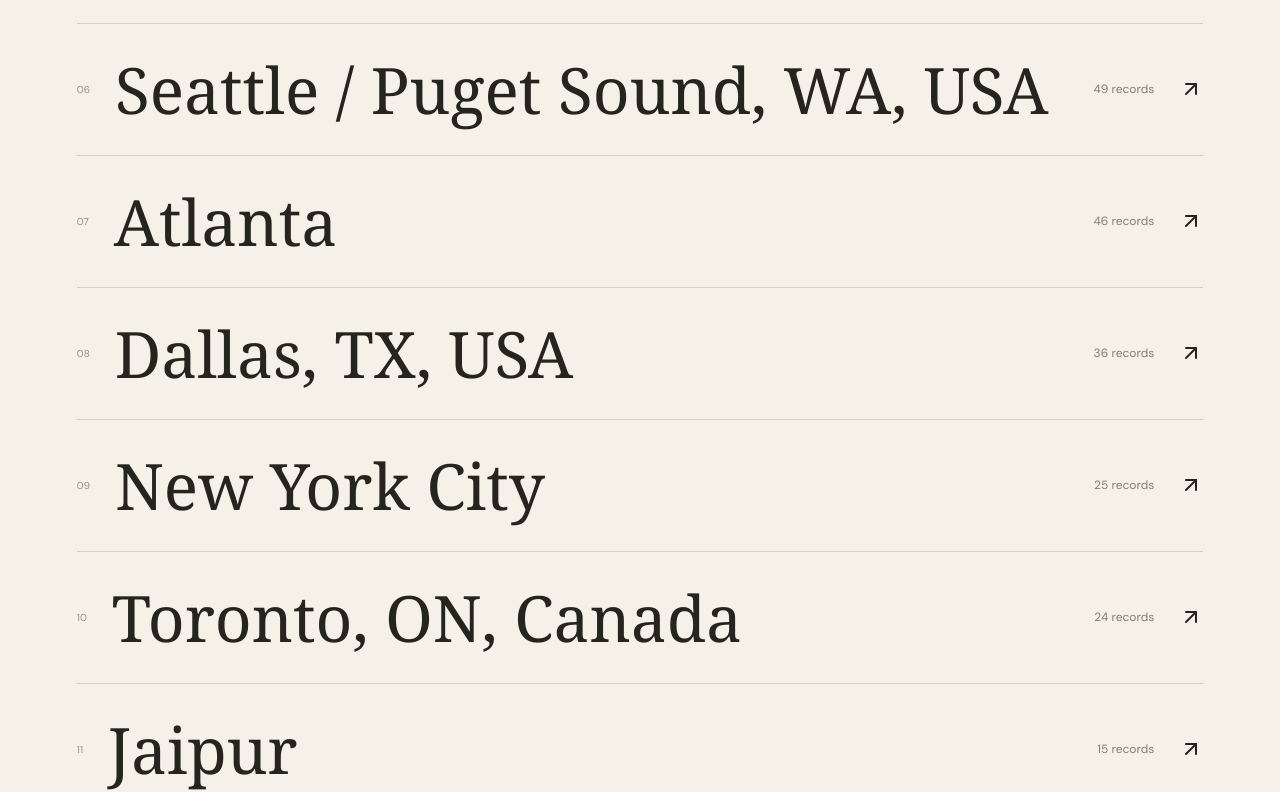
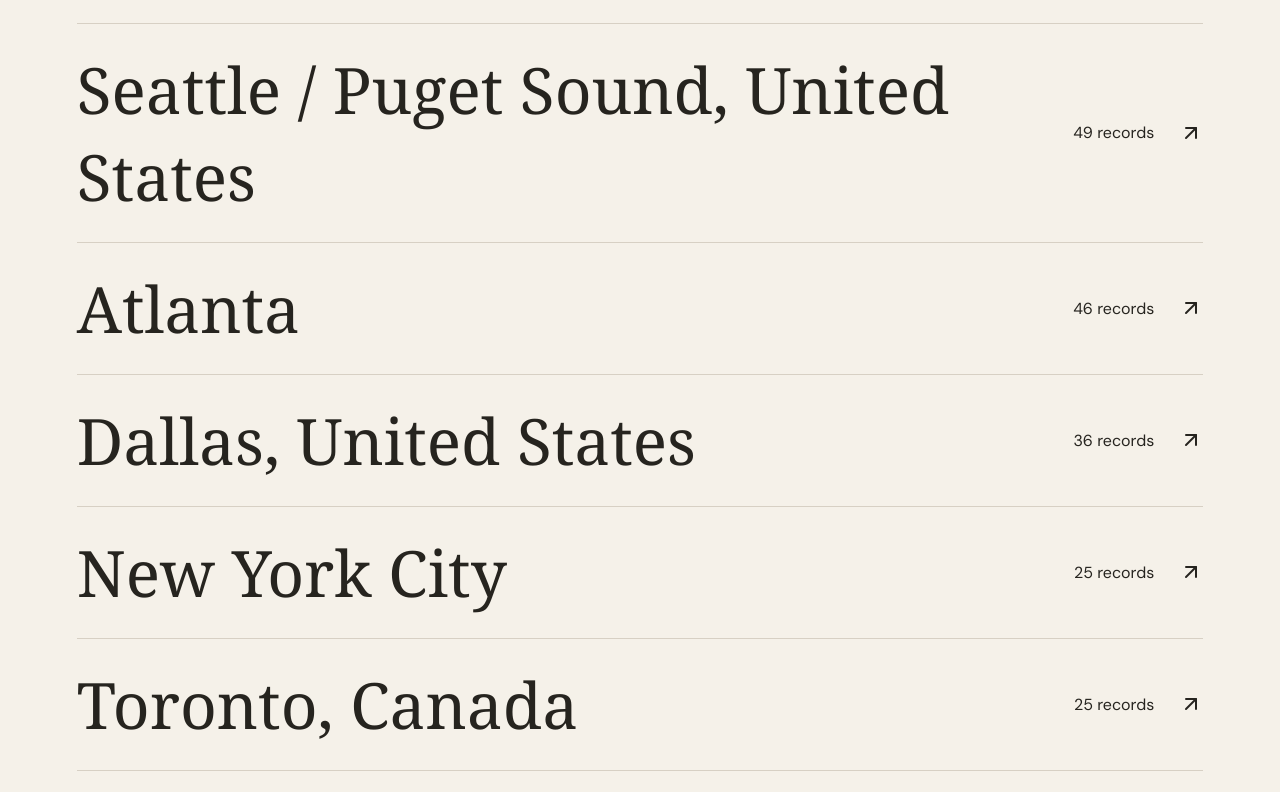
Before and after one commit to trendyspenders-hub/aurel-jewellery, a Next.js app: page /destinations in a window 1280 px wide. Shown: the part 1288-2080 px from the top of the page. Built offline with nearby package versions, Linux system fonts and the light colour scheme; a web font is replaced by a local one.

Commit message:
Research missing global jewellery centres and normalize duplicate destination labels

```diff
--- a/app/destinations/page.tsx
+++ b/app/destinations/page.tsx
@@ -1,3 +1,36 @@
-import Link from 'next/link';import {businesses} from '@/lib/data';import {ArrowUpRight} from 'lucide-react';
+import Link from 'next/link';
+import {businesses} from '@/lib/data';
+import {ArrowUpRight} from 'lucide-react';
 export const metadata={title:'Destinations'};
-export default function Page(){const groups=Object.entries(businesses.reduce<Record<string,number>>((a,b)=>{a[b.city]=(a[b.city]||0)+1;return a},{})).filter(([city])=>city).sort((a,b)=>b[1]-a[1]);return <><div className="page-hero"><span className="eyebrow">THE AUREL ATLAS / DESTINATIONS</span><h1>Places of <em>possibility.</em></h1><p>Explore jewellery districts, workshops and specialists across the cities represented in our research.</p></div><section className="section-wrap destination-list"><div className="results-heading"><span>{groups.length} destinations in the research index</span><span>EXPLORE BY CITY</span></div>{groups.map(([city,count],i)=><Link href={'/directory?q='+encodeURIComponent(city)} key={city}><span className="dest-number">{String(i+1).padStart(2,'0')}</span><h2>{city}</h2><span>{count} {count===1?'record':'records'}</span><ArrowUpRight/></Link>)}</section></>}
+const priorityMarkets=[
+ {city:'London',country:'United Kingdom',district:'Hatton Garden',focus:'Bespoke jewellery, diamonds and traditional craftsmanship',source:'https://www.hatton-garden.london/directory'},
+ {city:'Antwerp',country:'Belgium',district:'Diamond District',focus:'Diamond cutting, trading and specialist manufacturers',source:'https://www.awdc.be/antwerp-diamond-directory'},
+ {city:'Dubai',country:'United Arab Emirates',district:'Gold Souk and jewellery trade',focus:'Gold, gemstones, wholesale and fine jewellery',source:'https://dubaicityofgold.com/djg-members-directory/'},
+ {city:'Valenza',country:'Italy',district:'Piedmont goldsmithing district',focus:'High jewellery manufacturing and atelier craftsmanship',source:'https://www.federorafi.it/en/federation/'},
+ {city:'Vicenza',country:'Italy',district:'Veneto jewellery district',focus:'Goldsmithing, jewellery design and manufacturing',source:'https://www.federorafi.it/en/federation/'},
+ {city:'Arezzo',country:'Italy',district:'Tuscan goldsmithing district',focus:'Gold jewellery and specialist production',source:'https://www.federorafi.it/en/federation/'}
+];
+function canonical(city:string){
+ const s=city.trim();
+ if(/^vancouver(?:,|$)/i.test(s))return 'Vancouver, Canada';
+ if(/^toronto(?:,|$)/i.test(s))return 'Toronto, Canada';
+ if(/^montreal(?:,|$)/i.test(s))return 'Montréal, Canada';
+ if(/^san francisco(?:,|$)/i.test(s))return 'San Francisco, United States';
+ if(/^seattle(?:\s*\/|,|$)/i.test(s))return 'Seattle / Puget Sound, United States';
+ if(/^dallas(?:,|$)/i.test(s))return 'Dallas, United States';
+ if(/^calgary(?:,|$)/i.test(s))return 'Calgary, Canada';
+ if(/^richmond(?:,|$)/i.test(s))return 'Richmond, Canada';
+ if(/^mississauga(?:,|$)/i.test(s))return 'Mississauga, Canada';
+ if(/^mont-royal(?:,|$)/i.test(s))return 'Mont-Royal, Canada';
+ if(/^schomberg(?:,|$)/i.test(s))return 'Schomberg, Canada';
+ if(s==='Canada')return 'Location unspecified, Canada';
+ return s;
+}
+export default function Page(){
+ const groups=Object.values(businesses.reduce<Record<string,{name:string;count:number;search:string}>>((a,b)=>{
+  const name=canonical(b.city);const k=name.toLowerCase();if(!a[k])a[k]={name,count:0,search:b.city};a[k].count++;return a;
+ },{})).sort((a,b)=>b.count-a.count);
+ return <><div className="page-hero"><span className="eyebrow">THE AUREL ATLAS / DESTINATIONS</span><h1>Places of <em>possibility.</em></h1><p>Explore jewellery districts, workshops and specialists across the cities represented in our research.</p></div>
+ <section className="section-wrap destination-list"><div className="results-heading"><span>{groups.length} destinations in the research index</span><span>EXPLORE BY CITY</span></div>{groups.map(g=><Link href={'/directory?q='+encodeURIComponent(g.search)} key={g.name}><h2>{g.name}</h2><span>{g.count} {g.count===1?'record':'records'}</span><ArrowUpRight/></Link>)}</section>
+ <section className="section-wrap destination-list"><div className="results-heading"><span>Important markets to research</span><span>EDITORIAL RESEARCH / NOT YET LISTED</span></div><p>These established jewellery centres are priorities for directory expansion. Research links are provided for context; no businesses are implied to be verified or listed.</p>{priorityMarkets.map(m=><a href={m.source} target="_blank" rel="noopener noreferrer" key={m.city}><div><h2>{m.city}, {m.country}</h2><p>{m.district} · {m.focus}</p></div><span>Research source</span><ArrowUpRight/></a>)}</section></>;
+}
```
